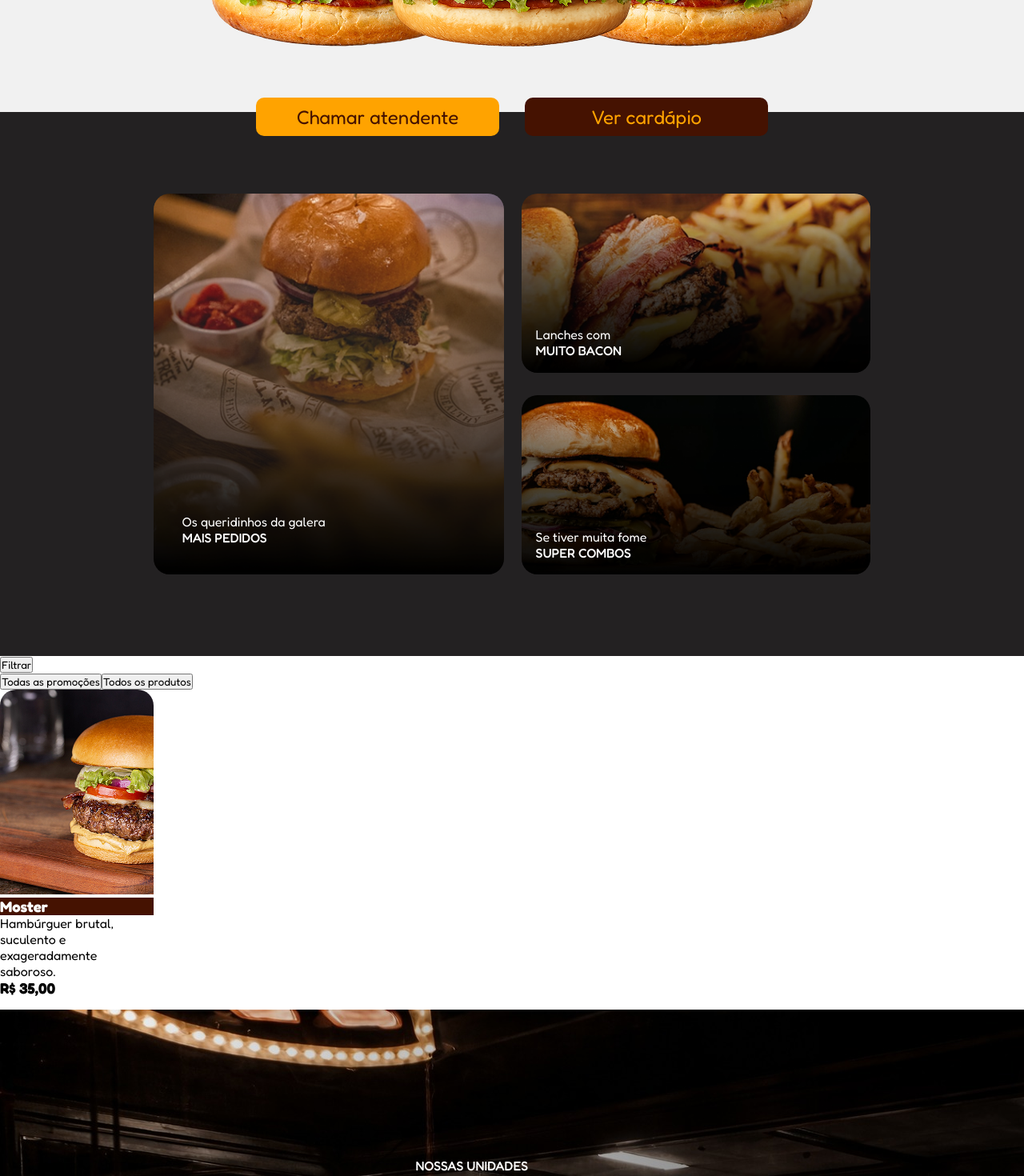
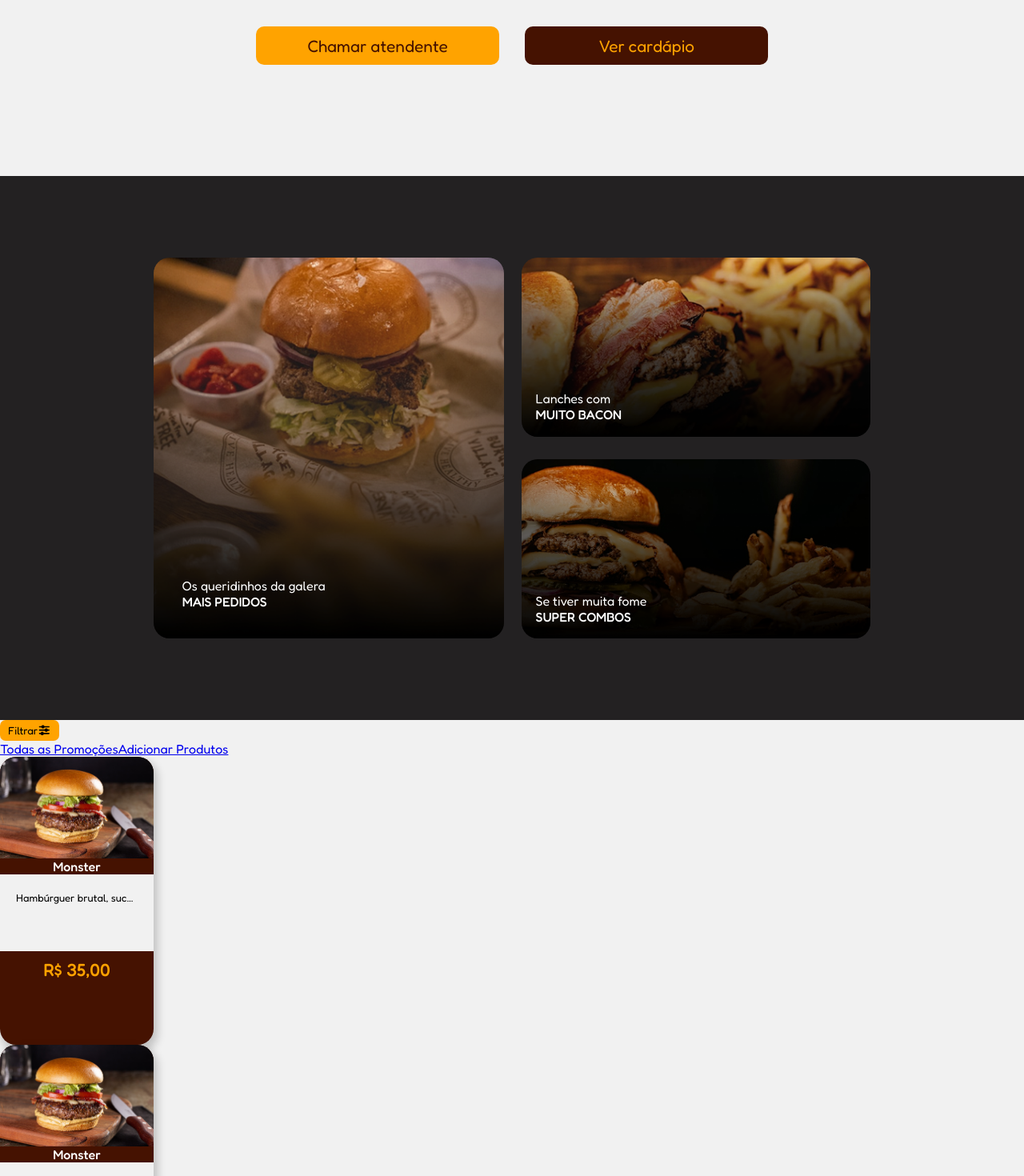
Before and after one commit to Queiroz754/VHBurguer-Next-, a Next.js app: page /home in a window 1280 px wide. Shown: the part 500-1970 px from the top of the page at 80% size. Built offline with nearby package versions, Linux system fonts and the light colour scheme.

Commit message:
:construction: Feat: Fazendo o componente lista-produto

```diff
--- a/package.json
+++ b/package.json
@@ -9,6 +9,9 @@
     "lint": "eslint"
   },
   "dependencies": {
+    "@fortawesome/fontawesome-svg-core": "^7.2.0",
+    "@fortawesome/free-solid-svg-icons": "^7.2.0",
+    "@fortawesome/react-fontawesome": "^3.3.1",
     "next": "16.2.3",
     "react": "19.2.4",
     "react-dom": "19.2.4"
--- a/src/components/card-produto/card-produto.module.css
+++ b/src/components/card-produto/card-produto.module.css
@@ -1,13 +1,50 @@
 #container_card{
     max-width: 15vw;
     gap: 0;
-    height: 50vh;
+    height: 45vh;
+
+    display: flex;
+    flex-direction: column;
 
     border-radius: 20px;
     overflow: hidden;
+    background-color:var(--vinho);
+    box-shadow: 3px 6px 11px 2px rgba(0,0,0,0.2);
+}
+
+#container_card div {
+    background-color: var(--fundo-claro);
 }
 
 #txt_titulo_card{
-    background-color:var(--vinho);
     color: var(--txt-branco);
+    text-align: center;
+    font-size: 25;
+    font-weight: 500;
 }
+
+
+#txt_descricao{
+    font-size: 13px;
+    margin: 0px;
+    line-height: 1.4;
+    height: 12vh;
+    align-items: center;
+
+    text-overflow: ellipsis;
+    white-space: nowrap;
+    overflow: hidden;
+
+    padding: 20px;
+}
+
+#valor {
+    color: var(--laranja-destaque);
+
+
+    text-align: center;
+    font-size: 22px;
+    font-weight: 500;
+
+    padding: 10px 0 10px 0 ;
+}
--- a/src/components/card-produto/card-produto.tsx
+++ b/src/components/card-produto/card-produto.tsx
@@ -1,16 +1,14 @@
-import styles  from "./card-produto.module.css";
+import styles from "./card-produto.module.css";
 
 const CardProduto = () => {
-    return(
+    return (
         <article id={styles.container_card}>
-            <div id={styles.inf_card}>
-                <img src="../imgs/hamburguerAlcatraComBacon_1-scaled 1.png" alt="Hamburguer de alcatra com bacon" id={styles.img_card}/>
-                <h3 id={styles.txt_titulo_card}>Moster</h3>
-                <div>
-                    <p id={styles.txt_descricao}>Hambúrguer brutal, suculento e exageradamente saboroso.</p>
-                </div>
-                <h3 id={styles.valor}>R$ 35,00</h3>
+            <img src="../imgs/hamburguerAlcatraComBacon_1-scaled 1.png" alt="Hamburguer de alcatra com bacon" id={styles.img_card} />
+            <p id={styles.txt_titulo_card}>Monster</p>
+            <div>
+                <p id={styles.txt_descricao}>Hambúrguer brutal, suculento e exageradamente saboroso.</p>
             </div>
+            <p id={styles.valor}>R$ 35,00</p>
         </article>
     )
 }
--- a/src/components/header/header.tsx
+++ b/src/components/header/header.tsx
@@ -1,4 +1,5 @@
 import Styles  from "./header.module.css";
+import Link from "next/link";
 const Header = () => {
     return(
         <>
@@ -6,10 +7,10 @@ const Header = () => {
                 <div className={`${Styles.container} layout_guide`}>
                     <img src="../imgs/Logo_VH_Burguer.svg" id={Styles.logo} alt="Logo do VH Burguer que contém como planno de fundo um hamburguer"  />
                     <nav id={Styles.nav_menu}>
-                        <a href="">Destaques</a>
-                        <a href="">Cardápio</a>
-                        <a href="">Unidades</a>
-                        <a href="">Login</a>
+                        <a href="#destaques">Destaques</a>
+                        <a href="#cardapio">Cardápio</a>
+                        <a href="#unidades">Unidades</a>
+                        <Link href="/login">Login</Link>
                     </nav>
                     <button id={Styles.btn_icon}>
                         <img src="../imgs/icon_hamburguer.svg" alt="Ícone que representaum hamburguer para acessar o menu lateral" />
--- /dev/null
+++ b/src/components/lista-produto/lista-produto.module.css
@@ -0,0 +1,12 @@
+#container_lista{
+    background-color: var(--fundo-claro);
+}
+
+#btn_filtrar{
+    background-color: var(--laranja-destaque);
+    border: none;
+
+    padding: 5px 10px 5px 10px;
+    border-radius: 7px;
+
+}
--- a/src/components/lista-produto/lista-produto.tsx
+++ b/src/components/lista-produto/lista-produto.tsx
@@ -1,17 +1,31 @@
-import styles from "./lista-produto.modules.css"
+import styles from "./lista-produto.module.css"
 import CardProduto from "../card-produto/card-produto"
+import Link from "next/link";
+import { FontAwesomeIcon } from '@fortawesome/react-fontawesome'
+import { faSliders } from "@fortawesome/free-solid-svg-icons";
 
 const ListaProduto = () => {
-    return(
+    return (
         <>
-            <div>
-                <button>Filtrar</button>
-                <div>
-                    <button>Todas as promoções</button>
-                    <button>Todos os produtos</button>
+            <div id={styles.container_lista}>
+                <div id={styles.campo_button}>
+                    <button id={styles.btn_filtrar}>Filtrar
+                        <FontAwesomeIcon icon={faSliders} />
+                    </button>
+                    <div>
+                        <Link href="/promocoes" id={styles.btn_promocoes} >Todas as Promoções</Link>
+                        <Link href="/produto" id={styles.btn_produto}>Adicionar Produtos</Link>
+                    </div>
+                </div>
+                <div id={styles.campo_card}>
+                    <CardProduto />
+                    <CardProduto />
+                    <CardProduto />
+                    <CardProduto />
+                    <CardProduto />
+                    <CardProduto />
                 </div>
             </div>
-            <CardProduto/>
         </>
     )
 }
--- a/src/pages/home/home.module.css
+++ b/src/pages/home/home.module.css
@@ -6,17 +6,21 @@
     justify-content: center;
 }
 
-#banner {
+.banner {
     background-color: var(--fundo-claro);
-    height: 70vh;
+    height: 80vh;
     display: flex;
     flex-direction: column;
     align-items: center;
 }
 
+.banner img {
+    height: 40vh;
+}
+
 #titulo_banner{
     color: var(--laranja-destaque);
-    font-size: 450%;
+    font-size: 400%;
     font-weight: 500;
     margin-top: 5vh;
 }
@@ -40,9 +44,10 @@
     height: 6vh;
     width: 55%;
 
-    font-size: 1.5rem;
+    font-size: 1.3rem;
     font-weight: 400;
 
+    padding: 2.5px;
 }
 
 #btn_atendente {
@@ -54,13 +59,15 @@
     height: 6vh;
     width: 55%;
 
-    font-size: 1.5rem;
+    font-size: 1.3rem;
     font-weight: 400;
+
+    padding: 2.5px;
 }
 
 /**-=-=-=-=-=- DESTAQUES -=-=-=-=-=-*/
 
-#destaques{
+.destaques{
     background-color: var(--fundo-escuro);
     height: 85vh;
     display: flex;
@@ -142,7 +149,11 @@
     font-weight: 450;
 }
 
-#unidades{
+.cardapio{
+    background-color: var(--fundo-claro);
+}
+
+.unidades{
     height: 70vh;
     background-color: var(--fundo-escuro);
     background-image: url(../../../public/imgs/unidade.jpeg);
--- a/src/pages/home/index.tsx
+++ b/src/pages/home/index.tsx
@@ -7,7 +7,7 @@ const Home = () => {
         <>
             <Header/>
                 <main id={`${styles.main} layout_guide`}>
-                    <section id={styles.banner}>
+                    <section className={styles.banner} id="banner">
                         <h1 id={styles.titulo_banner}>BEM-VINDO AO VH BURGUER</h1>
                         <img src="../imgs/foto_de_hamburgueres.png" id={styles.img_banner} alt="um hambúrguer, alface, queijo, molho especial, cebola, picles, num pão com gergelim" />
                         <div id={styles.campo_button}>
@@ -15,7 +15,7 @@ const Home = () => {
                             <button id={styles.btn_cardapio}>Ver cardápio</button>
                         </div>
                     </section>
-                    <section id={styles.destaques}>
+                    <section className={styles.destaques} id="destaques">
                         <div id={styles.container_destaques}>
                             <div id={styles.conteudo_esq}>
                                 <p className={styles.txt_pequeno}>Os queridinhos da galera</p>
@@ -33,10 +33,10 @@ const Home = () => {
                             </div>
                         </div>
                     </section>
-                    <section id="cardapio">
+                    <section className={styles.cardapio} id="cardapio">
                         <ListaProduto/>
                     </section>
-                    <section id={styles.unidades}>
+                    <section className={styles.unidades} id="unidades">
                         <div className={styles.container_unidades}>
                             <p className={styles.txt_titulo_unidades}>NOSSAS UNIDADES</p>
                             <p className={styles.txt_pequeno}>• Centro – Av. Aurora, 742</p>
@@ -45,7 +45,6 @@ const Home = () => {
                             <p className={styles.txt_pequeno}>• Sul – Av. Nova Esperança, 910</p>
                         </div>
                     </section>
-                    <section id={styles.cardapio}></section>
                     <section></section>
                 </main>
             <Footer/>
```
Also changed, not shown: public/imgs/Vector.png (added), src/components/lista-produto/lista-produto.modules.css (deleted), 1 other file (tests, documents, lock files or other folders).
